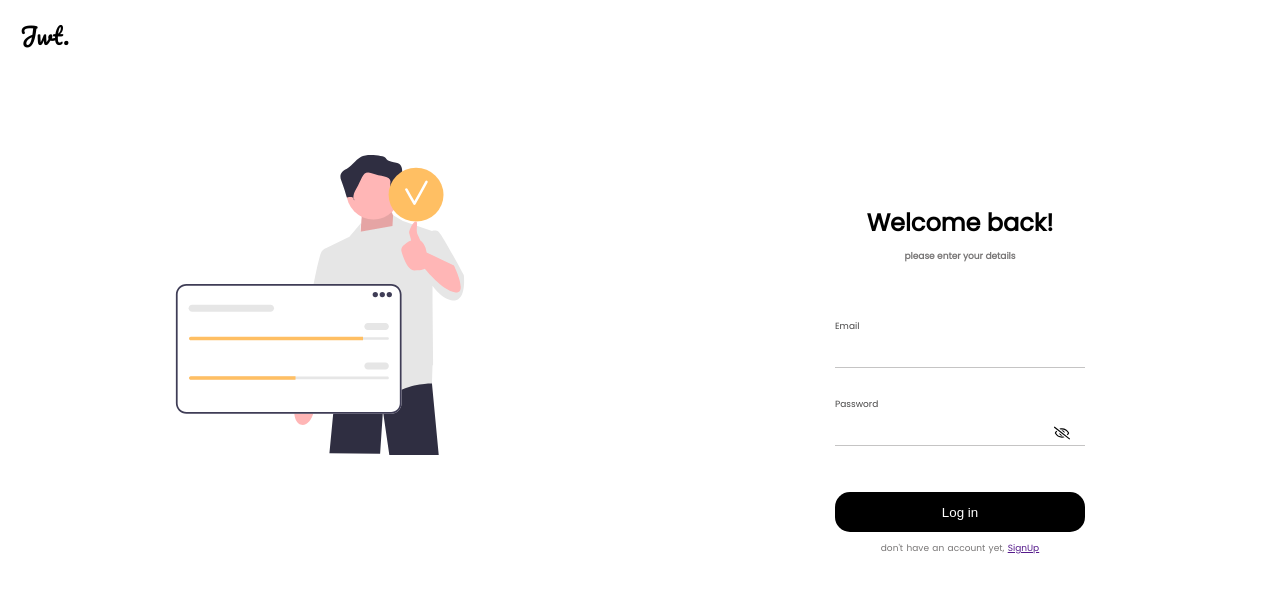
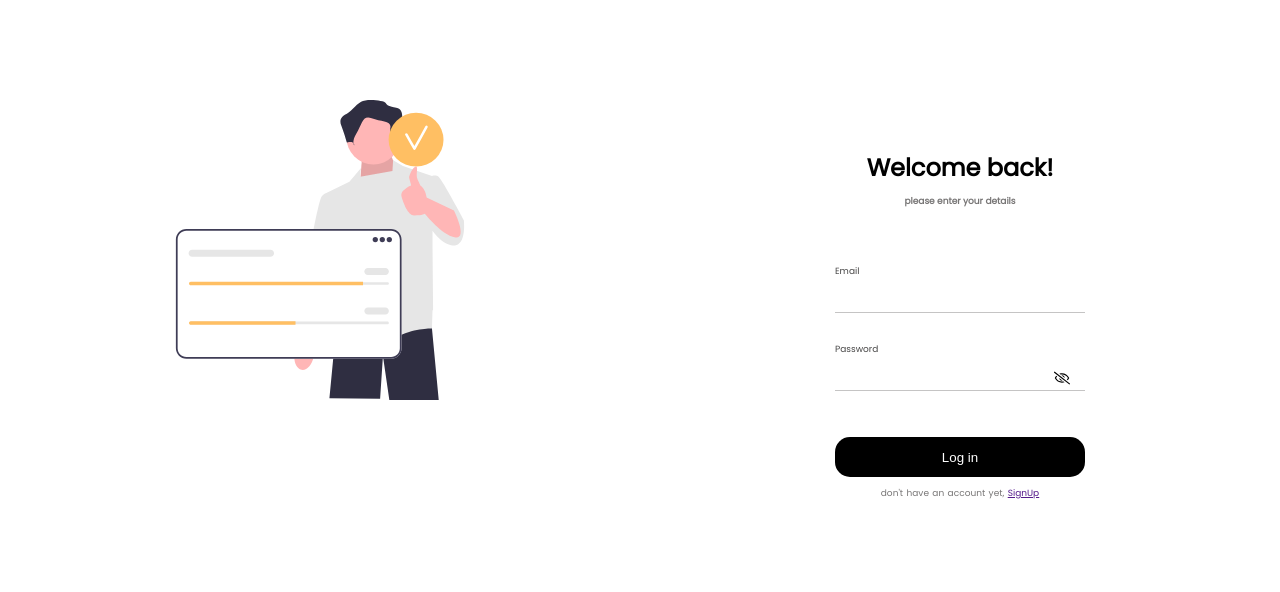
Before and after one commit to Rajgokul80565/doctorIn, a React (Vite) app in the folder client/: page / in a window 1280 px wide. Shown: the top 592 px of the page. Built offline with nearby package versions, Linux system fonts and the light colour scheme.

Commit message:
hocs implemented

```diff
--- a/client/src/App.jsx
+++ b/client/src/App.jsx
@@ -1,16 +1,16 @@
 import React from 'react'
-import Header from "./components/Header"
+import Header from "./HOCs/Header"
 import Home from "./screens/Home";
 import Login from "./screens/LoginPage";
 import './index.css';
 import './App.css';
+import RouterApp from './routes/index';
 
 
 function App() {
   return (
     <>
-      <Header/>
-      <Login/>
+      <RouterApp />
     </>
   )
 }
--- /dev/null
+++ b/client/src/HOCs/Header.jsx
@@ -0,0 +1,13 @@
+import React from 'react'
+
+const withHeader = (Component) => (props) => {
+  return (
+    <>
+  <div  className="brandlogo" >Jwt.</div>
+  <Component {...props} />
+    </>
+
+  )
+  };
+
+export default withHeader;
--- a/client/src/components/Header.jsx
+++ /dev/null
@@ -1,10 +0,0 @@
-import React from 'react'
-
-
-function Header() {
-  return (
-    <div  className="brandlogo" >Jwt.</div>
-  )
-}
-
-export default Header
--- a/client/src/routes/index.js
+++ b/client/src/routes/index.jsx
@@ -2,10 +2,9 @@ import React from 'react'
 import {
     createBrowserRouter,
     createRoutesFromElements,
-    Route
+    Route,
+    RouterProvider
 } from "react-router-dom";
-
-
 import {
     Login,
     SignUp,
@@ -13,17 +12,15 @@ import {
 } from "../screens";
 
 
-
-
 function RouterApp() {
 
-    const router = createBrowserRouter(createRoutesFromElements(
-        <Route path='/' element={<Login />} />
-    ))
+    const routers = createBrowserRouter(createRoutesFromElements(
+        <Route path='/' element={<Login/>} />
+    ));
 
   return (
-    <div>index</div>
+    <RouterProvider router={routers} />
   )
 }
 
-export default index
+export default RouterApp;
--- a/client/src/screens/LoginPage.jsx
+++ b/client/src/screens/LoginPage.jsx
@@ -3,6 +3,7 @@ import "../App.css";
 import LoginImg from "../assets/images/login_img.svg"
 import { FaRegEye } from "react-icons/fa";
 import { FaRegEyeSlash } from "react-icons/fa";
+import withHeader from "../HOCs/Header";
 
 function Login() {
 
```
